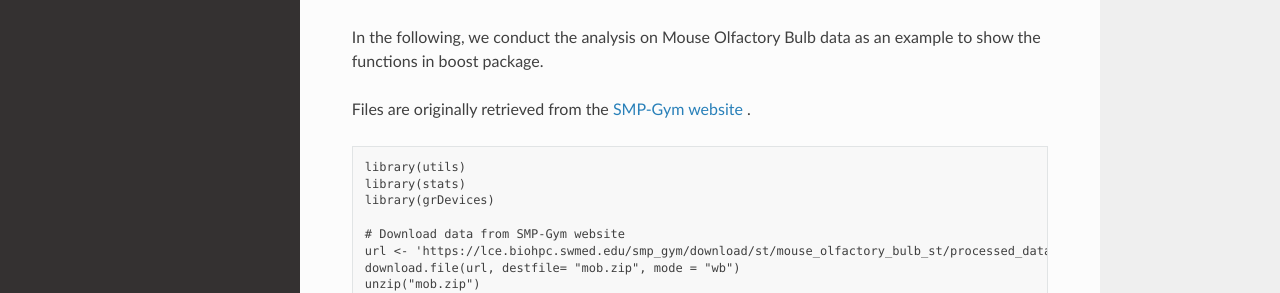
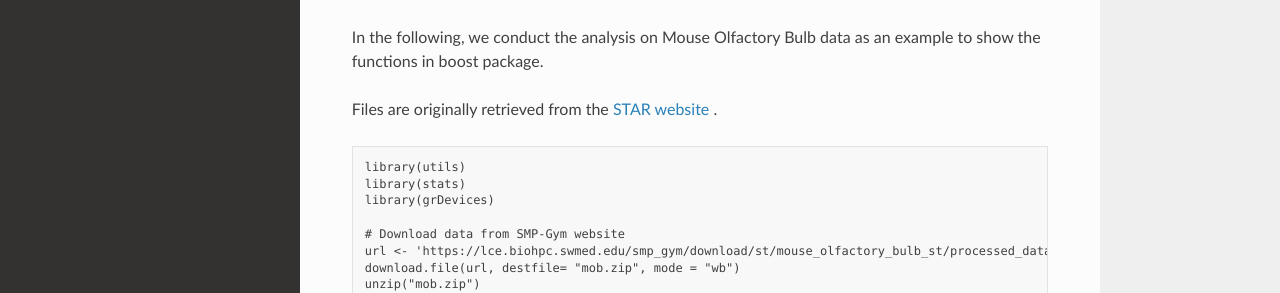
Before and after one commit to estfernan/boost, a Sphinx documentation site: the page built from docs/loaddata.rst, in a window 1280 px wide and 900 px high. Shown: the part 350-643 px from the top of the window. Built offline with Sphinx 7.4.7 and the Read the Docs theme 2.0.0, drawn with Linux system fonts in a browser that asks for light colours; pages that are not in the unit, such as notebooks, are missing from menus.

Commit message:
Update loaddata.rst

```diff
--- a/docs/loaddata.rst
+++ b/docs/loaddata.rst
@@ -10,7 +10,7 @@ Both data should be stored in R matrix format. For gene expression count matrix
 
 In the following, we conduct the analysis on Mouse Olfactory Bulb data as an example to show the functions in boost package.
 
-Files are originally retrieved from the `SMP-Gym website <https://lce.biohpc.swmed.edu/smp_gym/explorer.php>`_ .
+Files are originally retrieved from the `STAR website <https://lce.biohpc.swmed.edu/smp_gym/explorer.php>`_ .
 ::
         library(utils)
         library(stats)
```
